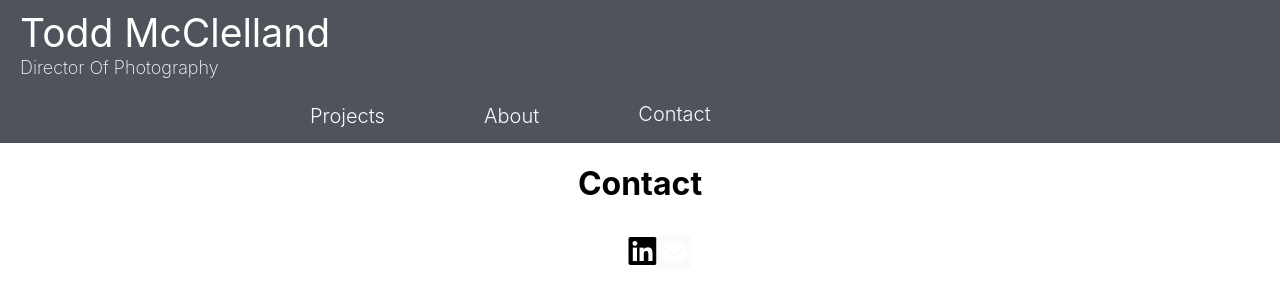
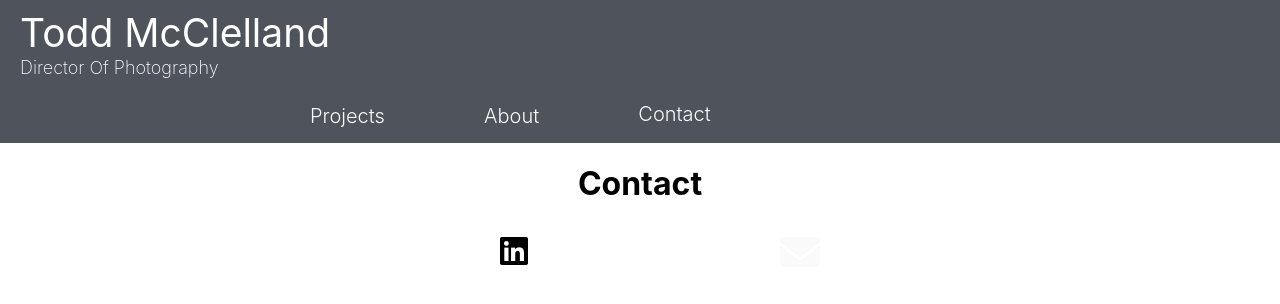
Before and after one commit to PeterwMcClelland/Todd-McClelland-Site, a React (Create React App) app: page /contact in a window 1280 px wide. Shown: the top 304 px of the page. Built offline with nearby package versions, Linux system fonts and the light colour scheme.

Commit message:
contact info

```diff
--- a/src/index.css
+++ b/src/index.css
@@ -147,6 +147,11 @@ div.row {
   justify-content: space-between;
   text-align: center;
   display: inline-flex;
+  margin-left: auto;
+    margin-right: auto;
+
+    height: 100%;
+    width: 25%;
 }
 
 .contact-h1 {
--- a/src/pages/Contact.js
+++ b/src/pages/Contact.js
@@ -9,7 +9,7 @@ const Contact = () => {
           <i class="fa-brands fa-linkedin fa-2xl"></i>
           </li>
           <li>
-          <a href="mailto:tmcclelland@comcast.net"><i class="fa-solid fa-square-envelope fa-2xl"></i></a>
+          <a href="mailto:tmcclelland@comcast.net"><i class="fa-solid fa-envelope fa-2xl"></i></a>
           </li>
         </ul>
 
```
